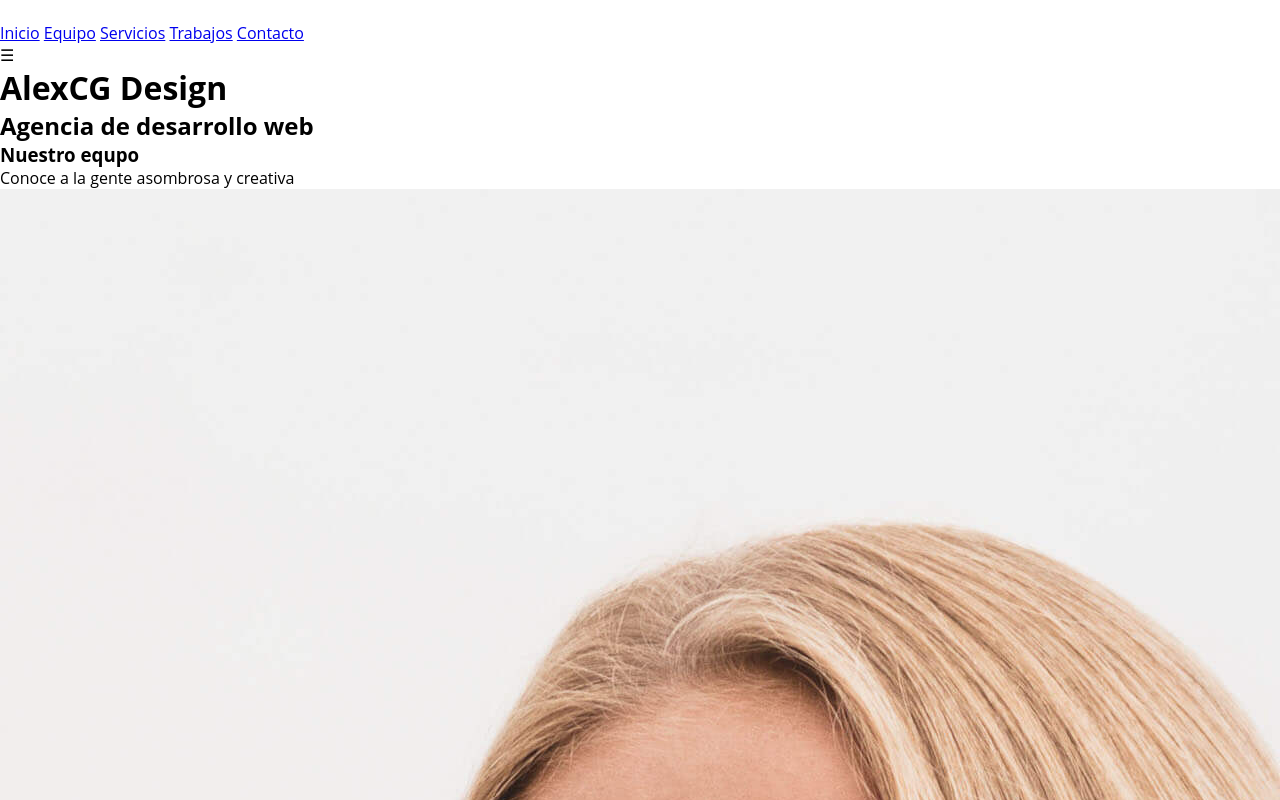
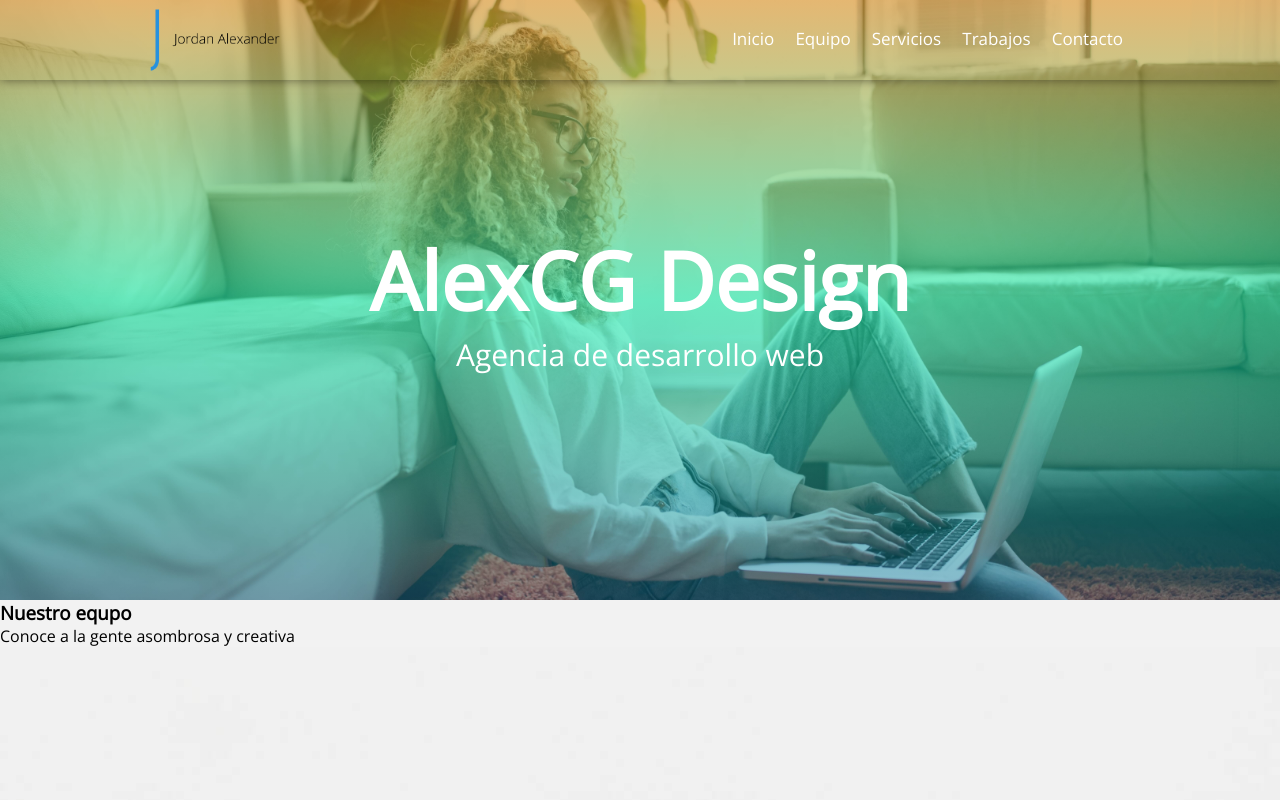
Before and after one commit to DavidMV97/landin-page-, a plain HTML site: page index.html in a window 1280 px wide. Shown: the top 800 px of the page. Drawn offline with nearby package versions, Linux system fonts and the light colour scheme.

Commit message:
estilos al header

```diff
--- a/css/app.css
+++ b/css/app.css
@@ -1,3 +1,15 @@
+:root{
+  --color1: rgb(219, 144, .5);
+  --color2: rgba(23,180,83,.0788) ;
+  --color3: rgba(11,194,211,0.623) ;
+  --fondo: #f2f2f2;
+  --titulos: 33px ;
+  --margenes: 60px;
+  --espacios: 10px;
+  --espacios-contenido:45px;
+}
+
+
 *{
     margin: 0 ;
     padding: 0;
@@ -6,6 +18,11 @@
 
 body{
     font-family: 'open sans';
+    background: var(--fondo);
+}
+
+img{
+  vertical-align: top;
 }
 
 
@@ -47,3 +64,86 @@ body{
       height: 32px;
     }
   }
+
+
+header{
+  width: 100% ;
+  height: 600px;
+  background: linear-gradient(to bottom,
+  rgba(211,135,20, .6),
+  rgba(29,241,171,.6),
+  rgba(7,109,150,.45)
+  ),url(../img/fondo.jpg);
+  background-attachment: fixed;
+  background-position: center;
+  background-size: cover;
+}
+
+nav{
+  width: 100%;
+  position: fixed ;
+  box-shadow: 0 0 10px 0 rgba(0,0,0,.5);
+}
+
+.nav1{
+  background: transparent;
+  height: 80px;
+  color: #fff;
+}
+.nav2{
+  background: var(--fondo);
+  height: 100px;
+  color: #000 ;
+}
+
+.contenedor-nav{
+  display: flex;
+  margin: auto ;
+  width: 90% ;
+  justify-content: space-between;
+  align-items: center;
+  max-width: 1000px;
+  height: inherit;
+  overflow: hidden;
+
+
+}
+
+nav .enlaces a{
+  display: inline-block;
+  padding: 5px 0 ;
+  margin-right: 17px;
+  font-size: 17px;
+  font-weight: 300;
+  text-decoration: none;
+  border-bottom: 3px solid transparent ;
+  color: inherit;
+}
+
+nav .enlaces a:hover{
+  border-bottom: 3px solid #1498a4;
+  transition: 0.6s;
+}
+.logo , .logo img{
+  height: 80px;
+}
+.icono{
+  display: none;
+  font-size: 24px;
+  padding: 23.5 20px;
+}
+.textos{
+  width: 100% ;
+  height: 100% ;
+  display: flex ;
+  justify-content: center;
+  flex-direction: column;
+  align-items: center;
+  color: #fff;
+  overflow: hidden;
+  text-align: center;
+}
+.textos>h1{font-size: 80px;}
+.textos>h2{font-size: 30px; font-weight: 300; }
+
+/* Main */
--- a/index.html
+++ b/index.html
@@ -4,6 +4,7 @@
 <head>
     <meta charset="UTF-8">
     <meta name="viewport" content="width=device-width, initial-scale=1.0">
+    <link href="https://fonts.googleapis.com/css2?family=Open+Sans:wght@300&display=swap" rel="stylesheet">
     <link rel="stylesheet" href="https://use.fontawesome.com/releases/v5.8.1/css/all.css"
         integrity="sha384-50oBUHEmvpQ+1lW4y57PTFmhCaXp0ML5d60M1M7uH2+nqUivzIebhndOJK28anvf" crossorigin="anonymous">
     <link rel="stylesheet" href="css/app.css">
@@ -17,10 +18,10 @@
     </div> -->
 
     <header>
-        <nav id="nav">
+        <nav id="nav" class="nav1">
             <div class="contenedor-nav">
                 <div class="logo">
-                    <img src="logo.png" alt="">
+                    <img src="img/logo.png" alt="">
                 </div>
                 <div class="enlaces" id="enlaces">
                     <a href="#" id="enlace-inicio" class="btn-header">Inicio</a>
```
